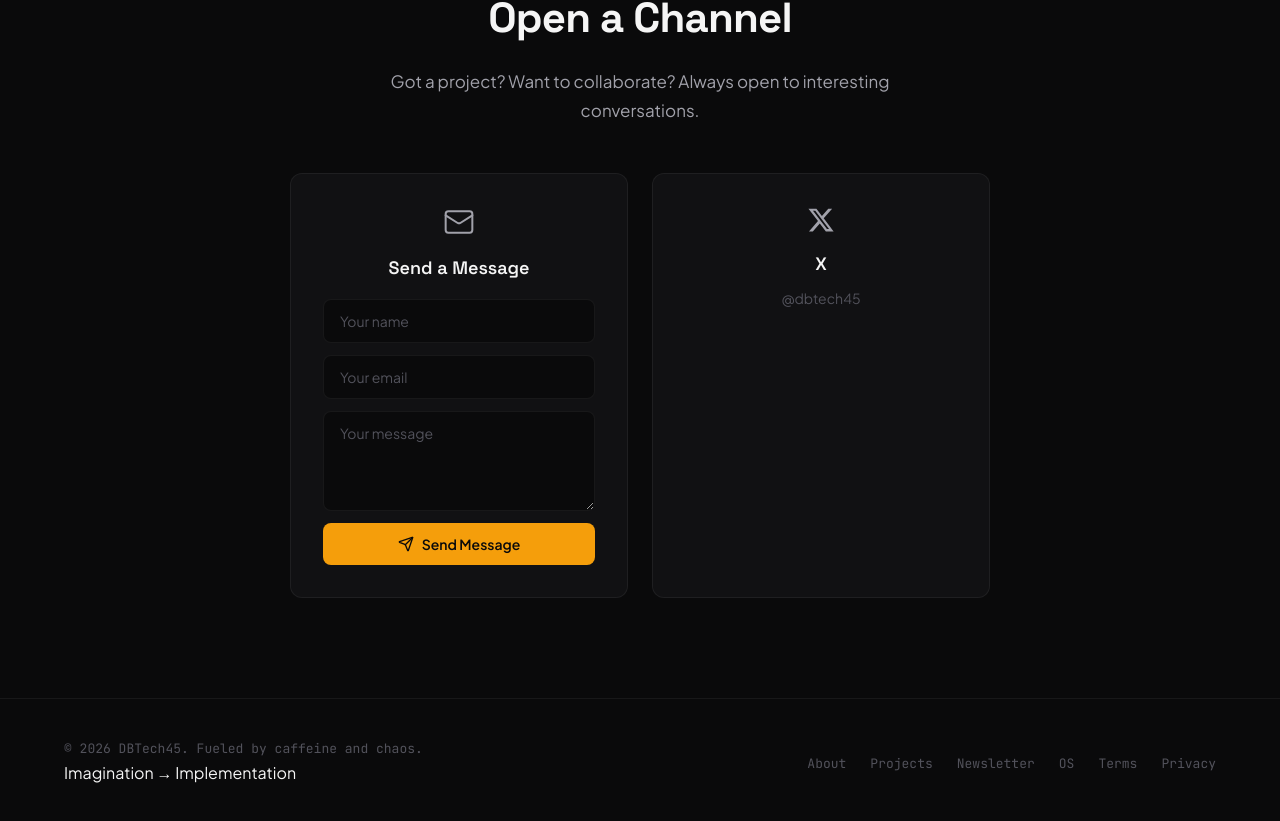
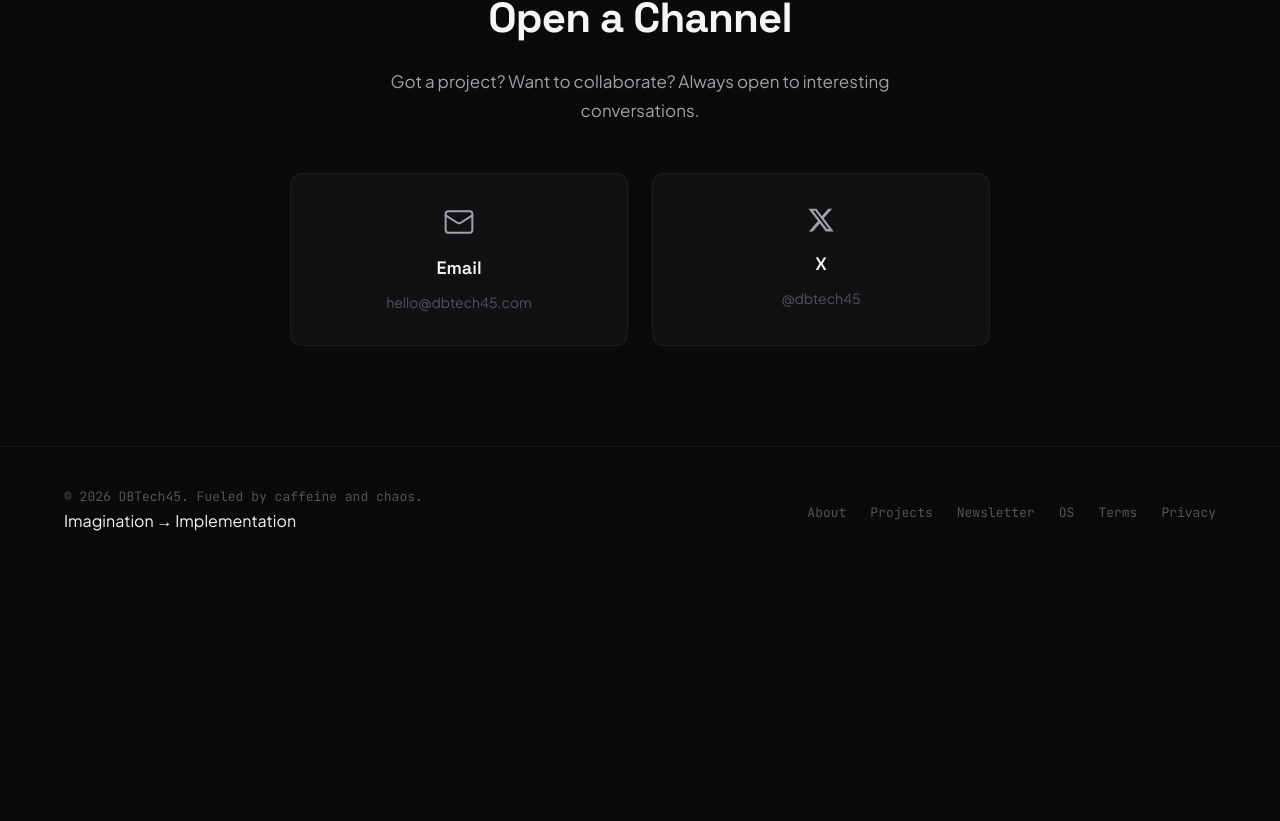
Before and after one commit to Milobuilds45/dbtech45, a Next.js app: page / in a window 1280 px wide. Shown: the part 4886-5707 px from the top of the page. After the commit the page ends 5460 px from the top, so only its background shows below. Built offline with nearby package versions, Linux system fonts and the light colour scheme.

Commit message:
feat: footer Terms/Privacy links + simplified Contact section
- Footer: added Terms + Privacy links, added tagline
- Contact: removed GitHub, kept Email + X only
- Email shows hello@dbtech45.com placeholder
- /terms and /privacy pages already deployed

```diff
--- a/src/components/Contact.tsx
+++ b/src/components/Contact.tsx
@@ -1,15 +1,9 @@
 "use client";
-import { useEffect, useRef, useState } from "react";
-import { Mail, Send } from "lucide-react";
+import { useEffect, useRef } from "react";
+import { Mail } from "lucide-react";
 
 export default function Contact() {
   const sectionRef = useRef<HTMLElement>(null);
-  const [formState, setFormState] = useState({
-    name: '',
-    email: '',
-    message: ''
-  });
-  const [status, setStatus] = useState<'idle' | 'sending' | 'success' | 'error'>('idle');
 
   useEffect(() => {
     const observer = new IntersectionObserver(
@@ -26,28 +20,6 @@ export default function Contact() {
     return () => observer.disconnect();
   }, []);
 
-  const handleSubmit = async (e: React.FormEvent) => {
-    e.preventDefault();
-    setStatus('sending');
-
-    try {
-      const res = await fetch('/api/contact', {
-        method: 'POST',
-        headers: { 'Content-Type': 'application/json' },
-        body: JSON.stringify(formState)
-      });
-
-      if (res.ok) {
-        setStatus('success');
-        setFormState({ name: '', email: '', message: '' });
-      } else {
-        setStatus('error');
-      }
-    } catch {
-      setStatus('error');
-    }
-  };
-
   return (
     <>
       <hr className="section-divider" />
@@ -60,65 +32,15 @@ export default function Contact() {
               Got a project? Want to collaborate? Always open to interesting conversations.
             </p>
           </div>
-
           <div className="connect-options reveal">
-            {/* Contact Form Card */}
-            <div className="connect-card connect-form-card">
+            {/* Email Card */}
+            <a href="mailto:hello@dbtech45.com" className="connect-card">
               <div className="connect-card-icon">
                 <Mail size={32} strokeWidth={1.5} />
               </div>
-              <h3 className="connect-card-title">Send a Message</h3>
-
-              {status === 'success' ? (
-                <div className="contact-success">
-                  <p>Message sent! I'll get back to you soon.</p>
-                </div>
-              ) : (
-                <form onSubmit={handleSubmit} className="contact-form">
-                  <input
-                    type="text"
-                    placeholder="Your name"
-                    value={formState.name}
-                    onChange={(e) => setFormState(s => ({ ...s, name: e.target.value }))}
-                    required
-                    className="contact-input"
-                  />
-                  <input
-                    type="email"
-                    placeholder="Your email"
-                    value={formState.email}
-                    onChange={(e) => setFormState(s => ({ ...s, email: e.target.value }))}
-                    required
-                    className="contact-input"
-                  />
-                  <textarea
-                    placeholder="Your message"
-                    value={formState.message}
-                    onChange={(e) => setFormState(s => ({ ...s, message: e.target.value }))}
-                    required
-                    rows={4}
-                    className="contact-input contact-textarea"
-                  />
-                  <button
-                    type="submit"
-                    disabled={status === 'sending'}
-                    className="contact-submit"
-                  >
-                    {status === 'sending' ? (
-                      'Sending...'
-                    ) : (
-                      <>
-                        <Send size={16} />
-                        Send Message
-                      </>
-                    )}
-                  </button>
-                  {status === 'error' && (
-                    <p className="contact-error">Something went wrong. Try again.</p>
-                  )}
-                </form>
-              )}
-            </div>
+              <h3 className="connect-card-title">Email</h3>
+              <p className="connect-card-desc">hello@dbtech45.com</p>
+            </a>
 
             {/* X/Twitter Card */}
             <a href="https://x.com/dbtech45" className="connect-card" target="_blank" rel="noopener noreferrer">
```
